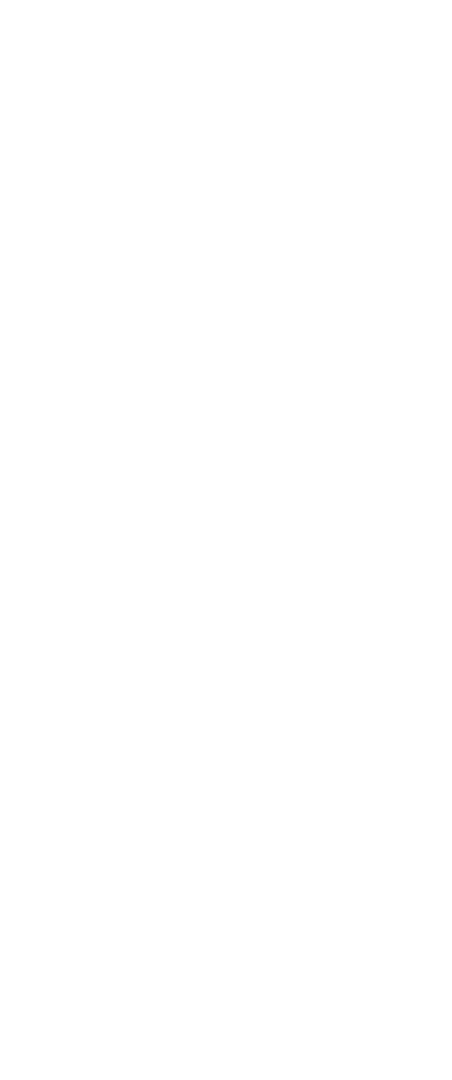
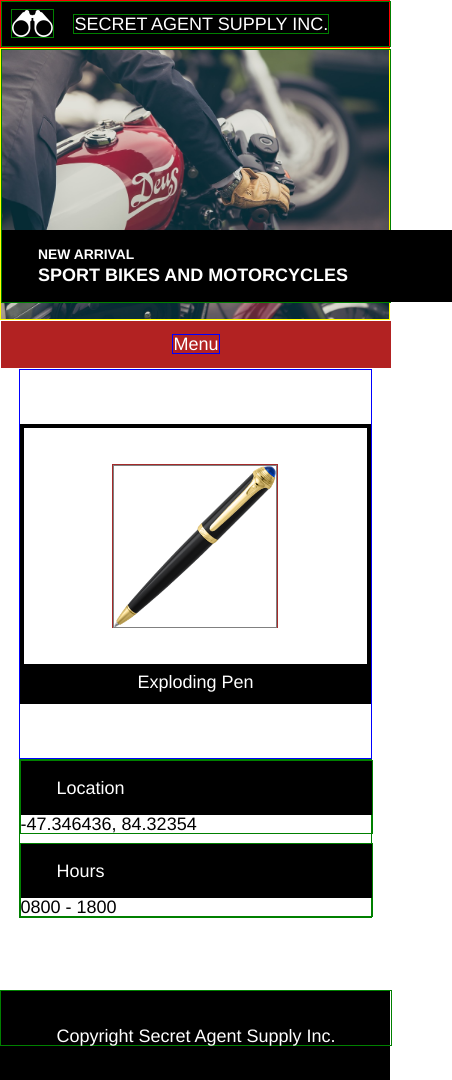
Before and after one commit to bootsfuehrerschein-kurse/13_SecretAgent, a plain HTML site: page index.html in a window 390 px wide. Shown: the whole page, 452 px wide, since content can reach past the window. Before the commit the page ends 844 px from the top, so only its background shows below. Drawn offline with Linux system fonts and the light colour scheme.

Commit message:
finished (with shortcommings

```diff
--- a/index.html
+++ b/index.html
@@ -2,11 +2,92 @@
 <html>
   <head>
     <meta charset="utf-8">
+    <link rel="stylesheet" href="ressources/css/reset.css">
     <link rel="stylesheet" href="ressources/css/styles.css">
-    <link rel="stylesheet" href="ressources/css/reset.css">
     <title>Secret Agent Supply Inc..</title>
   </head>
   <body>
 
+    <!-- header -->
+    <header container_size>
+      <div class="container_size">
+        <img  src="ressources/images/logo.png">
+        <h2>  SECRET AGENT SUPPLY INC.</h2>
+      </div>
+    </header>
+
+    <!-- banner -->
+    <div class="banner">
+      <div class="container_size">
+        <div class="container_banner">
+          <h2> NEW ARRIVAL </h2>
+          <h1> SPORT BIKES AND MOTORCYCLES </h1>
+        </div>
+      </div>
+    </div>
+
+    <!-- navigation -->
+    <nav>
+      <div class="container_size">
+        <span class="nav_item"> <a href="#">Eyewear</a></span>
+        <span class="nav_item"> <a href="#">Apparel</a></span>
+        <span class="nav_item"> <a href="#">Gadgets</a></span>
+        <span class="nav_item"> <a href="#">Vehicles</a></span>
+        <span class="nav_item"> <a href="#">Classes</a></span>
+        <span class="nav_item"3> <a href="#">Contact</a></span>
+      </div>
+      <div class="small">
+        <span class="nav_item"><a href="#"> Menu </a></span>
+      </div>
+    </nav>
+
+    <!-- products -->
+    <div class="container_size_product">
+      <div class="container_product">
+        <div class="container_product_image">
+          <img src="ressources/images/pen.png">
+        </div>
+        <h2> Exploding Pen</h2>
+      </div>
+
+      <div class="container_product no_margin_right hidden_small">
+        <div class="container_product_image">
+          <img src="ressources/images/watch.png">
+        </div>
+        <h2> Cellular Watch</h2>
+      </div>
+
+      <div class="container_product hidden_medium">
+        <div class="container_product_image">
+          <img src="ressources/images/glasses.png">
+        </div>
+        <h2> Thermal Glasses</h2>
+      </div>
+    </div>
+
+    <!-- info -->
+    <div class="container_size_info">
+      <div class="container_info">
+        <div class="black_box">
+          <h2> Location</h2>
+        </div>
+        <p> -47.346436, 84.32354 </p>
+      </div>
+
+      <div class="container_info">
+        <div class="black_box">
+          <h2> Hours</h2>
+        </div>
+        <p> 0800 - 1800</p>
+      </div>
+    </div>
+
+    <!-- footer -->
+    <footer>
+      <div class="container_size">
+        <h2> Copyright Secret Agent Supply Inc.  </h2>
+      </div>
+    </footer>
+
   </body>
 </html>
--- a/ressources/css/styles.css
+++ b/ressources/css/styles.css
@@ -0,0 +1,318 @@
+html {
+  font-size: 18px;
+  font-family: Helvetica;
+}
+
+body{
+  width: 100%;
+}
+
+.container_size{
+  width: 960px;
+  margin: auto;
+  border: 1px solid green;
+}
+
+/************************header****************************/
+
+header{
+  background-color: black;
+  display: block;
+  border: 1px solid red;
+}
+
+header img{
+  display: inline-block;
+  height: 1.5rem;
+  margin-left: 0.5rem;
+  /*vertical-align steht im child, nicht im parent wie bei flexbox*/
+  vertical-align: middle;
+  border: 1px solid green;
+}
+
+header h2{
+  margin-top: 0.66rem;
+  margin-bottom: 0.66rem;
+  margin-left: 0.8rem;
+  color: white;
+  font-size: 18px;
+  display: inline-block;
+  vertical-align: middle;
+  border: 1px solid green;
+}
+
+/************************banner****************************/
+
+.banner{
+  height: 25rem;
+  background-image: url("../images/moto.jpeg");
+  background-size:cover;
+  background-repeat: no-repeat;
+  background-position: center;
+  border: 1px solid yellow;
+}
+
+.container_banner{
+  background-color: black;
+  width: 25rem;
+  color: white;
+  font-weight: bold;
+  margin-top: 9rem;
+}
+
+.container_banner h2, .container_banner h1{
+  display: inline-block;
+  margin-left: 3rem;
+}
+
+.container_banner h2{
+  font-size: 1rem;
+  margin-top: 2rem;
+}
+
+.container_banner h1{
+  font-size: 2rem;
+  margin-top: 0.25rem;
+  margin-bottom: 2rem;
+}
+
+/************************nav****************************/
+
+nav{
+  background-color: firebrick;
+  border: 1px solid white;
+  width: inherit;
+}
+
+.nav_item{
+  display: inline-block;
+  margin-top: 0.75rem;
+  margin-bottom: 0.75rem;
+  text-align:center;
+  border: 1px solid blue;
+  padding-right: 105.9px; /* variable width */
+}
+
+.nav_item:last-child{
+  padding-right: 0px;
+}
+
+nav a{
+  color: white;
+  text-decoration: none;
+}
+
+/************************products****************************/
+.container_size_product{
+  padding-top: 3rem;
+  padding-bottom: 3rem;
+  width: 960px;
+  margin: auto;
+  border: 1px solid blue;
+}
+
+.container_product{
+  display: inline-block;
+  border: 4px solid black;
+  margin: 0px;
+  margin-right: 3.2%;
+  width: 30%;
+  /*in order to center the images:*/
+  text-align: center;
+}
+
+.container_product:last-child{
+  margin-right: 0px;
+}
+
+.container_product_image{
+  display: inline-block;
+  height: 9rem;
+  margin-top: 2rem;
+  margin-bottom: 2rem;
+  border: 1px solid brown;
+}
+
+.container_product img{
+  display: inline-block;
+  /*this does not work:*/
+  vertical-align: middle;
+  /*Because: This property (vertical-align) does not allow you to "vertically center" an element within another element. Flexbox is more of the proper tool there. However, there is a trick involving a pseudo "ghost" element that can allow this to work.*/
+  /*apparently, a lot of hacking would be necessary, to achieve this goal => using flexbox will be much better*/
+  max-height: 9rem;
+  max-width: 9rem;
+  border: 1px solid grey;
+}
+
+.container_product h2{
+  display: inline-block;
+  background-color: black;
+  color: white;
+  width: 100%;
+  padding-top: 0.5rem;
+  padding-bottom: 0.5rem;
+}
+
+/************************info****************************/
+
+.container_size_info{
+  width: 960px;
+  margin: auto;
+  border: 1px solid green;
+}
+
+.container_info{
+  display: inline-block;
+  width: 35%;
+  border: 1px solid green;
+  margin-right: 29%;
+}
+
+.container_info:last-child{
+  margin-right: 0px;
+}
+
+.black_box{
+  display: inline-block;
+  background-color: black;
+  width: 100%;
+}
+
+ /*dadurch, dass h2 verschoben ist, verschiebt sich der hintergrund, daher seperates div mit background-color*/
+.container_info h2{
+  display: inline-block;
+  color: white;
+  padding-top: 1rem;
+  padding-bottom: 1rem;
+  padding-left: 2rem;
+}
+
+
+/************************footer****************************/
+
+footer{
+  height: 5rem;
+  margin-top: 4rem;
+  background-color: black;
+  text-align: left;
+}
+
+footer h2{
+  display: inline-block;
+  color: white;
+  margin-top: 2rem;
+}
+
+/************************media queries****************************/
+@media only screen and (min-width: 1024px){
+  /*navigation*/
+  nav .small {
+    display: none;
+  }
+}
+
+@media only screen and (max-width: 1024px){
+
+  .container_size{
+    width: 100%;
+  }
+
+  /*general rule to hide everything in medium screensize*/
+  .hidden_medium{
+    display: none;
+  }
+
+  /*navigation*/
+  nav .container_size{
+    display: none;
+  }
+
+  nav .small {
+    text-align: center;
+  }
+
+  /*products*/
+  .container_size_product{
+    width: 100%;
+  }
+
+  .container_product{
+    width: 47%;
+    /*margin-right: 3.6%; <-- this is good for larger screens (like 1000px)*/
+    margin-right: 1%; /* <-- this works for the whole range, but has too much margin at the right for larger screens :(*/
+  }
+
+  .container_product.no_margin_right{
+    margin-right: 0px;
+  }
+
+  /*info*/
+  .container_size_info{
+    width: 100%;
+  }
+
+  .container_info{
+    /*margin-right: 28.9%;*/
+    margin-right: 28%;
+  }
+}
+
+@media only screen and (max-width: 470px){
+
+  /*general rule to hide everything in small screensize*/
+  .hidden_small{
+    display: none;
+  }
+
+  /*banner*/
+  .banner{
+    height: 15rem;
+  }
+
+  .container_banner{
+    margin-top: 10rem;
+  }
+
+  .container_banner h2, .container_banner h1{
+    margin-left: 2rem;
+  }
+
+  .container_banner h2{
+    font-size: .77rem;
+    margin-top: 1rem;
+  }
+
+  .container_banner h1{
+    font-size: 1rem;
+    margin-bottom: 1rem;
+  }
+
+  /*products*/
+  .container_size_product{
+    width: 90%;
+    margin: auto;
+  }
+
+  .container_product{
+    width: 98%;
+  }
+
+  /*info*/
+  .container_size_info{
+    width: 90%;
+    margin: auto;
+  }
+
+  .container_info{
+    width: 100%;
+    margin: auto;
+  }
+
+  .container_info:last-child{
+    margin-top: 0.5rem;
+  }
+
+  footer{
+    text-align: center;
+  }
+}
```
Also changed, not shown: css/reset.css (deleted), css/styles.css (deleted), ressources/images/glasses.png.
